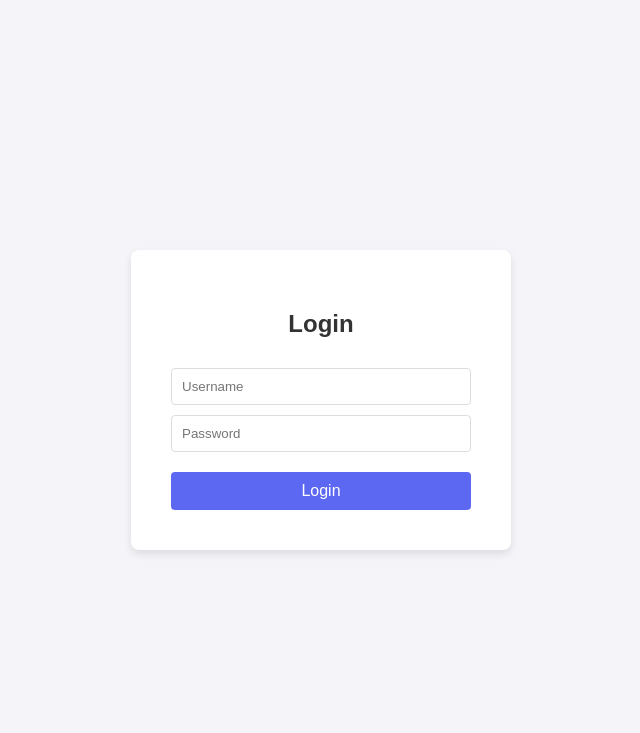
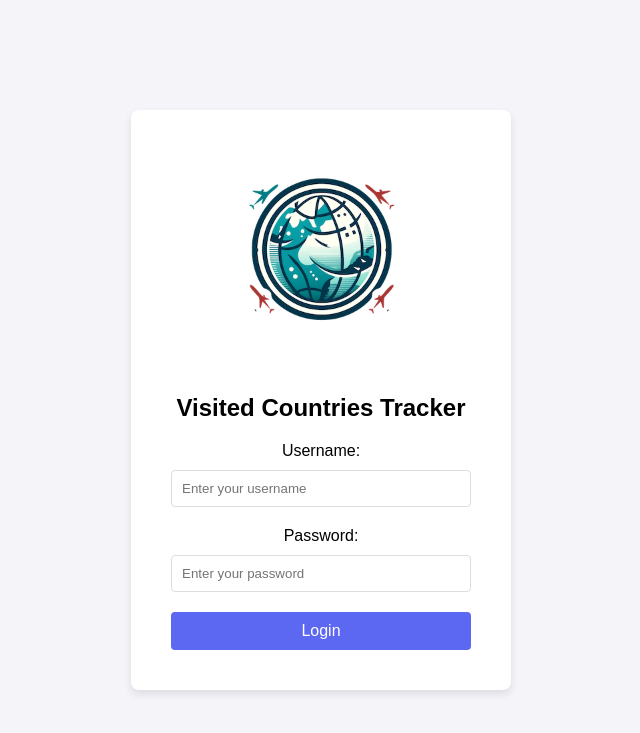
Before and after one commit to sehgalanuj/countries, a Flask app: page /login in a window 1280 px wide. Shown: the top 733 px of the page, without its empty margins (319-959 px from the left). Run offline with Flask 2, Linux system fonts and the light colour scheme.

Commit message:
Updated logo

```diff
--- a/countries/templates/login.html
+++ b/countries/templates/login.html
@@ -2,7 +2,7 @@
 <html lang="en">
 <head>
     <meta charset="UTF-8">
-    <title>Login</title>
+    <title>Login - Visited Countries Tracker</title>
     <style>
         body {
             font-family: Arial, sans-serif;
@@ -22,10 +22,12 @@
             text-align: center;
         }
         h2 {
-            color: #333;
+            margin: 20px 0;
         }
-        form {
-            margin-top: 20px;
+        img.logo {
+            width: 200px; /* Adjust based on your actual logo size */
+            height: auto;
+            margin-bottom: 20px;
         }
         input[type="text"],
         input[type="password"] {
@@ -34,7 +36,10 @@
             margin-top: 10px;
             border: 1px solid #ddd;
             border-radius: 4px;
-            box-sizing: border-box; /* Adds padding and border to element's total width and height */
+            box-sizing: border-box;
+        }
+	input[type="text"] {
+            margin-bottom: 20px;  /* Increased space below the username input */
         }
         button {
             width: 100%;
@@ -54,13 +59,16 @@
 </head>
 <body>
     <div class="login-container">
-        <h2>Login</h2>
+        <img src="/static/logo.png" alt="Logo" class="logo">
+        <h2>Visited Countries Tracker</h2>
         <form action="" method="post">
             <div>
-                <input type="text" id="username" name="username" placeholder="Username" required>
+                <label for="username">Username:</label>
+                <input type="text" id="username" name="username" required placeholder="Enter your username">
             </div>
             <div>
-                <input type="password" id="password" name="password" placeholder="Password" required>
+                <label for="password">Password:</label>
+                <input type="password" id="password" name="password" required placeholder="Enter your password">
             </div>
             <button type="submit">Login</button>
         </form>
```
Also changed, not shown: countries/static/logo.png (added), 1 other file.
